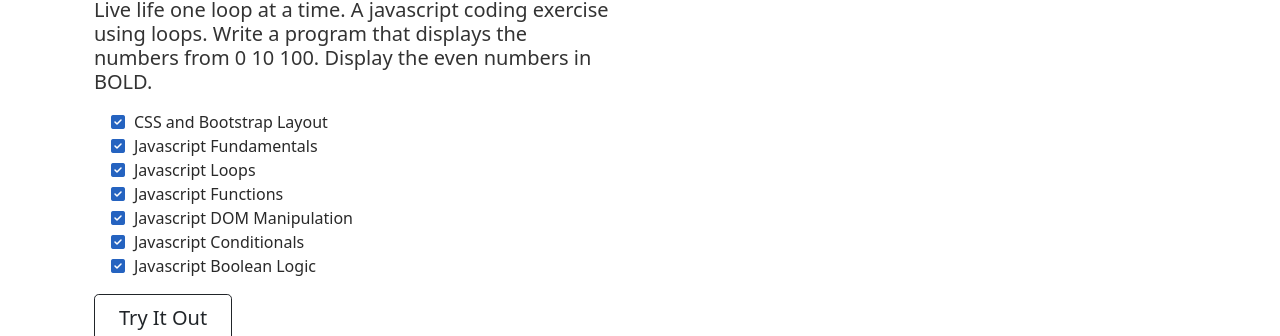
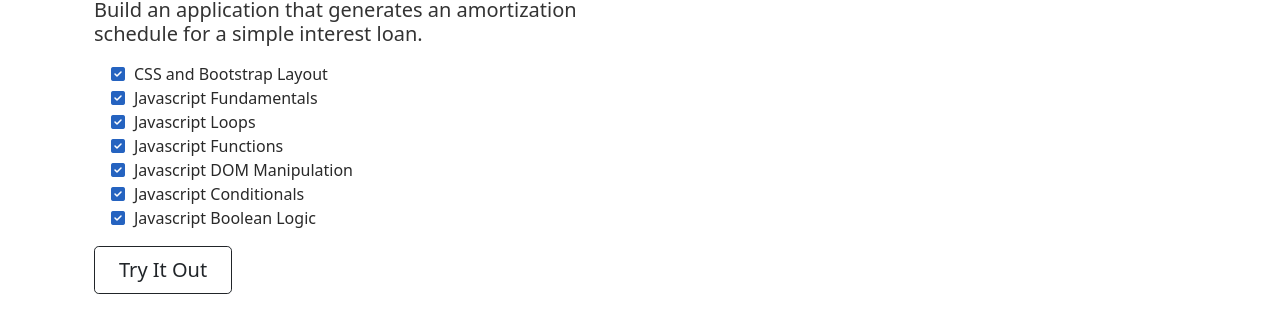
Before and after one commit to TSZI/LoanCalc, a plain HTML site: page index.html in a window 1280 px wide. Shown: the part 229-565 px from the top of the page. Drawn offline with nearby package versions, Linux system fonts and the light colour scheme.

Commit message:
Update description in index page

```diff
--- a/index.html
+++ b/index.html
@@ -52,7 +52,7 @@
                 <div class="row g-5 py-5 row-cols-1 row-cols-lg-2">
                     <div class="col order-last order-lg-first">
                         <h1 class="display-5 fw-bold 1h-1 mb-3">LOAN CALC: A Coding Project</h1>
-                        <h4 class="lead">Live life one loop at a time. A javascript coding exercise using loops. Write a program that displays the numbers from 0 10 100. Display the even numbers in <strong>BOLD.</strong></h4>
+                        <h4 class="lead">Build an application that generates an amortization schedule for a simple interest loan.</h4>
                         <ul class="fa-ul pt-2 checklist">
                             <li>
                                 <span class="fa-li"><i class="fas fa-check-square"></i></span>CSS and Bootstrap Layout
```
